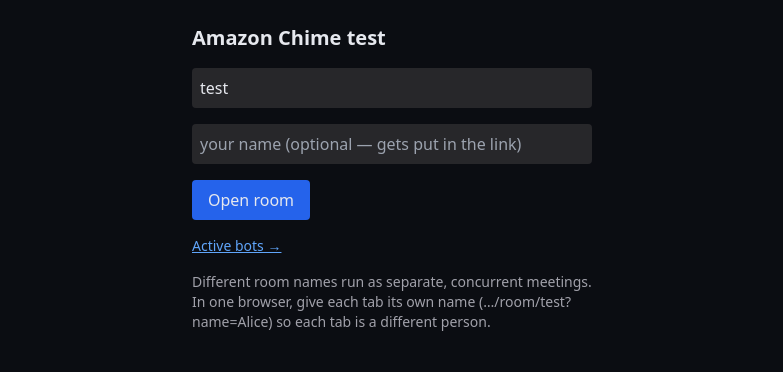
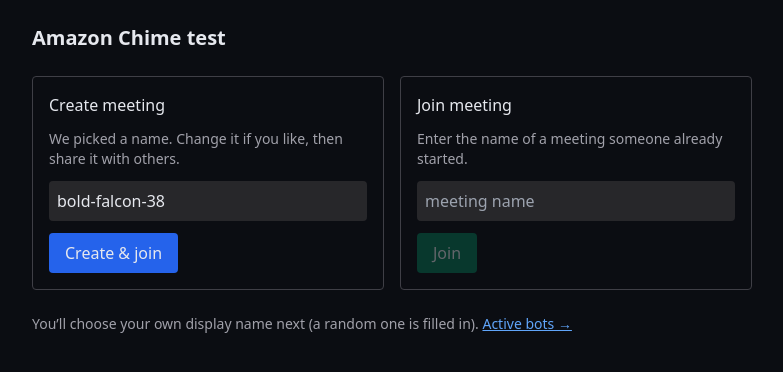
Before and after one commit to kartikayshukla17/aws-chime-testing, a Next.js app: page / in a window 1280 px wide. Shown: the top 372 px of the page, without its empty margins (248-1031 px from the left). Built offline with nearby package versions, Linux system fonts and the light colour scheme.

Commit message:
Home page with Create meeting / Join meeting; keep spaces in display names

```diff
--- a/app/api/meeting/route.ts
+++ b/app/api/meeting/route.ts
@@ -1,10 +1,21 @@
 import { NextResponse } from 'next/server';
-import { deleteMeeting, getOrCreateMeeting } from '@/lib/chime-server';
+import { deleteMeeting, getOrCreateMeeting, meetingExists } from '@/lib/chime-server';
 import { closeBots } from '@/lib/bots';
 import { clearReports } from '@/lib/reports';
 import { getSession } from '@/lib/session';
 
 export const runtime = 'nodejs';
+
+// Used by "Join meeting" on the home page to tell a typo from a real, running meeting.
+export async function GET(req: Request) {
+  const room = new URL(req.url).searchParams.get('room');
+  if (!room) return NextResponse.json({ error: 'room required' }, { status: 400 });
+  try {
+    return NextResponse.json({ exists: await meetingExists(room) });
+  } catch (e) {
+    return NextResponse.json({ error: (e as Error).message }, { status: 500 });
+  }
+}
 
 export async function POST(req: Request) {
   if (!getSession()) return NextResponse.json({ error: 'not logged in' }, { status: 401 });
--- a/app/page.tsx
+++ b/app/page.tsx
@@ -1,35 +1,81 @@
 'use client';
 import { useRouter } from 'next/navigation';
-import { useState } from 'react';
+import { useEffect, useState } from 'react';
+import { cleanMeetingName, randomMeetingName } from '@/lib/roomname';
 
 export default function Home() {
   const router = useRouter();
-  const [room, setRoom] = useState('test');
-  const [name, setName] = useState('');
+  const [createName, setCreateName] = useState('');
+  const [joinName, setJoinName] = useState('');
+  const [joinError, setJoinError] = useState('');
+  const [checking, setChecking] = useState(false);
+
+  // Generated after mount so server and browser HTML match.
+  useEffect(() => { setCreateName(randomMeetingName()); }, []);
+
+  const go = (name: string) => router.push(`/room/${encodeURIComponent(name)}`);
+
+  const create = () => {
+    const name = cleanMeetingName(createName);
+    if (name) go(name);
+  };
+
+  const join = async () => {
+    const name = cleanMeetingName(joinName);
+    if (!name) return;
+    setJoinError(''); setChecking(true);
+    try {
+      const r = await fetch(`/api/meeting?room=${encodeURIComponent(name)}`);
+      const d = await r.json();
+      if (!r.ok) throw new Error(d.error || 'could not check the meeting');
+      if (!d.exists) { setJoinError(`No running meeting called “${name}”. Check the name, or create one.`); return; }
+      go(name);
+    } catch (e) {
+      setJoinError((e as Error).message);
+    } finally {
+      setChecking(false);
+    }
+  };
+
   return (
-    <main className="mx-auto max-w-md p-6 space-y-4">
+    <main className="mx-auto max-w-3xl space-y-6 p-6">
       <h1 className="text-xl font-semibold">Amazon Chime test</h1>
+      <div className="grid gap-4 md:grid-cols-2">
+        <section className="space-y-3 rounded border border-zinc-700 p-4">
+          <h2 className="font-medium">Create meeting</h2>
+          <p className="text-sm text-zinc-400">We picked a name. Change it if you like, then share it with others.</p>
           <input
             className="w-full rounded bg-zinc-800 p-2"
-        value={room}
-        onChange={(e) => setRoom(e.target.value.trim())}
-        placeholder="room name"
+            value={createName}
+            onChange={(e) => setCreateName(e.target.value)}
+            onKeyDown={(e) => e.key === 'Enter' && create()}
+            aria-label="Meeting name"
           />
+          <button className="rounded bg-blue-600 px-4 py-2 disabled:opacity-40" disabled={!cleanMeetingName(createName)} onClick={create}>
+            Create &amp; join
+          </button>
+        </section>
+
+        <section className="space-y-3 rounded border border-zinc-700 p-4">
+          <h2 className="font-medium">Join meeting</h2>
+          <p className="text-sm text-zinc-400">Enter the name of a meeting someone already started.</p>
           <input
             className="w-full rounded bg-zinc-800 p-2"
-        value={name}
-        onChange={(e) => setName(e.target.value)}
-        placeholder="your name (optional — gets put in the link)"
+            value={joinName}
+            onChange={(e) => { setJoinName(e.target.value); setJoinError(''); }}
+            onKeyDown={(e) => e.key === 'Enter' && join()}
+            placeholder="meeting name"
+            aria-label="Meeting name to join"
           />
-      <button
-        className="rounded bg-blue-600 px-4 py-2 disabled:opacity-40"
-        disabled={!room}
-        onClick={() => router.push(`/room/${encodeURIComponent(room)}${name.trim() ? `?name=${encodeURIComponent(name.trim())}` : ''}`)}
-      >
-        Open room
+          <button className="rounded bg-emerald-700 px-4 py-2 disabled:opacity-40" disabled={!cleanMeetingName(joinName) || checking} onClick={join}>
+            {checking ? 'Checking…' : 'Join'}
           </button>
-      <p className="text-sm"><a className="text-blue-400 underline" href="/bots">Active bots →</a></p>
-      <p className="text-sm text-zinc-400">Different room names run as separate, concurrent meetings. In one browser, give each tab its own name (…/room/test?name=Alice) so each tab is a different person.</p>
+          {joinError && <p className="text-sm text-red-400">{joinError}</p>}
+        </section>
+      </div>
+      <p className="text-sm text-zinc-400">
+        You’ll choose your own display name next (a random one is filled in). <a className="text-blue-400 underline" href="/bots">Active bots →</a>
+      </p>
     </main>
   );
 }
--- a/components/Room.tsx
+++ b/components/Room.tsx
@@ -443,7 +443,7 @@
     return (
       <main className="mx-auto max-w-md p-6 space-y-3">
         <h1 className="text-lg font-semibold">Sign in to join “{room}”</h1>
-        <p className="text-sm text-zinc-400">No password. We picked a name for you — edit it or just continue.</p>
+        <p className="text-sm text-zinc-400">No password. We picked a display name for you — edit it or just continue.</p>
         <input className="w-full rounded bg-zinc-800 p-2" placeholder="Your name" value={name} onChange={(e) => setName(e.target.value)} onKeyDown={(e) => e.key === 'Enter' && name && login()} />
         {needCode && <input className="w-full rounded bg-zinc-800 p-2" placeholder="Invite code" value={code} onChange={(e) => setCode(e.target.value)} />}
         <button className="rounded bg-blue-600 px-4 py-2 disabled:opacity-40" disabled={!name} onClick={login}>Continue</button>
--- a/lib/chime-server.ts
+++ b/lib/chime-server.ts
@@ -2,6 +2,7 @@
   ChimeSDKMeetingsClient,
   CreateMeetingCommand,
   CreateAttendeeCommand,
+  GetMeetingCommand,
   DeleteMeetingCommand,
   type Meeting,
 } from '@aws-sdk/client-chime-sdk-meetings';
@@ -32,6 +33,20 @@
   return res.Meeting;
 }
 
+// True only if the room's meeting is still running in Chime (a meeting ends 5 min after the last person leaves).
+export async function meetingExists(room: string): Promise<boolean> {
+  const m = await getJSON<Meeting>(key(room));
+  if (!m) return false;
+  try {
+    await client.send(new GetMeetingCommand({ MeetingId: m.MeetingId! }));
+    return true;
+  } catch (e) {
+    if ((e as Error).name !== 'NotFoundException') throw e;
+    await del(key(room)); // ended: forget it so the next person starts a fresh one
+    return false;
+  }
+}
+
 export const peekMeeting = (room: string) => getJSON<Meeting>(key(room));
 
 export async function getOrCreateMeeting(room: string): Promise<Meeting> {
@@ -39,7 +54,8 @@
 }
 
 export async function createAttendee(room: string, name: string, kind: AttendeeKind) {
-  const externalUserId = `${kind}-${name}`.replace(/[^\w@.\-#]/g, '_').slice(0, 64);
+  // Spaces are kept so display names like "Bold Fox" read properly; '#' is reserved for content-share ids.
+  const externalUserId = `${kind}-${name}`.replace(/[^\w@.\- ]/g, '_').slice(0, 64);
   const attempt = async (meeting: Meeting) =>
     client.send(new CreateAttendeeCommand({ MeetingId: meeting.MeetingId!, ExternalUserId: externalUserId }));
 
--- /dev/null
+++ b/lib/roomname.ts
@@ -0,0 +1,9 @@
+const ADJ = ['swift', 'quiet', 'brave', 'lucky', 'calm', 'witty', 'bold', 'sunny', 'merry', 'keen'];
+const NOUN = ['otter', 'falcon', 'panda', 'fox', 'heron', 'lynx', 'koala', 'gecko', 'wombat', 'robin'];
+
+export const randomMeetingName = () =>
+  `${ADJ[Math.floor(Math.random() * ADJ.length)]}-${NOUN[Math.floor(Math.random() * NOUN.length)]}-${Math.floor(10 + Math.random() * 90)}`;
+
+// Meeting names live in the URL, so keep them simple: lowercase, no spaces or odd characters.
+export const cleanMeetingName = (s: string) =>
+  s.trim().toLowerCase().replace(/\s+/g, '-').replace(/[^a-z0-9_-]/g, '').slice(0, 48);
```
Also changed, not shown: 2 other files (tests, documents, lock files or other folders). Lines whose indentation alone changed are shown as unchanged.
